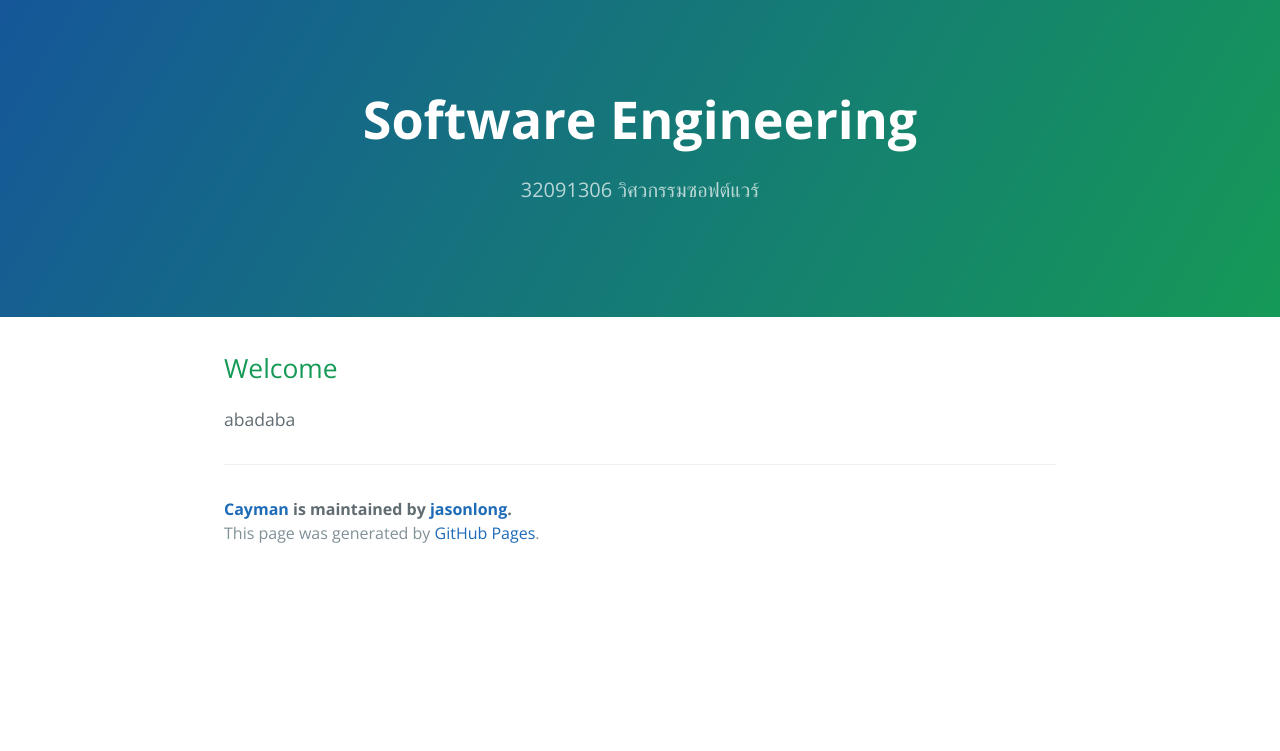
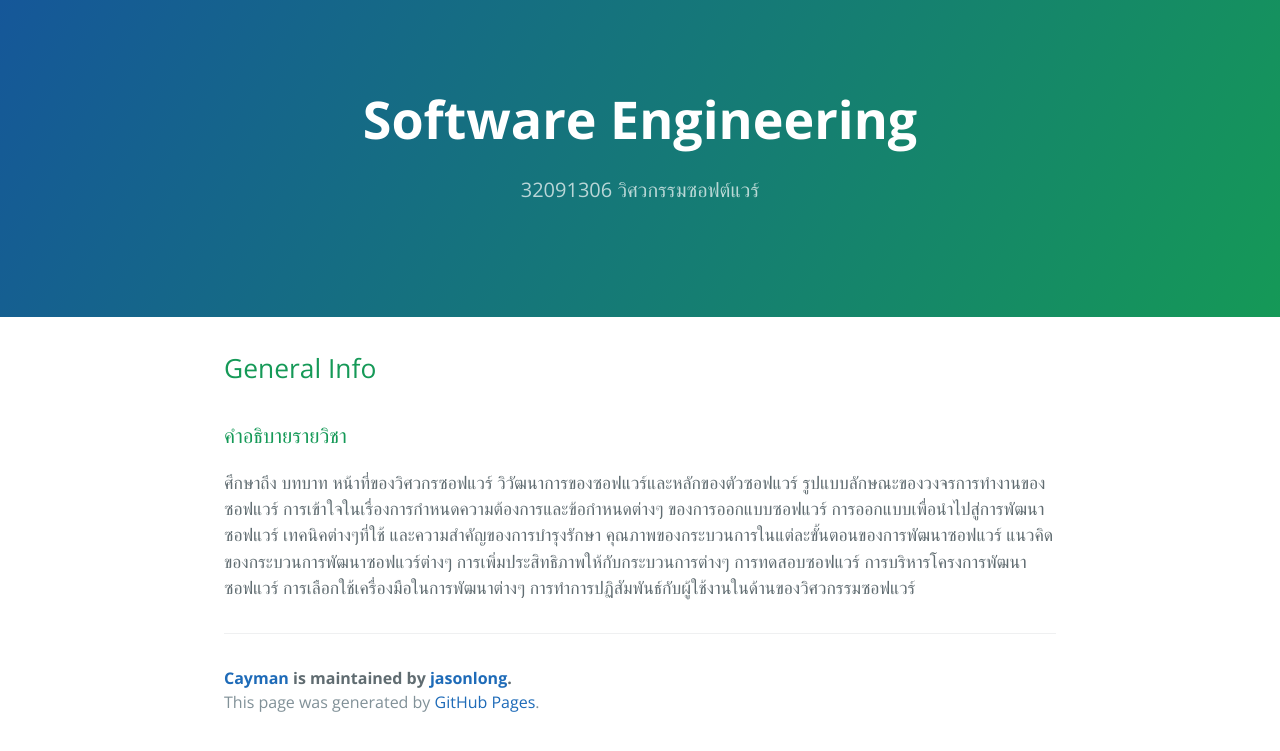
Before and after one commit to pratch/ml_course, a Jekyll site: the page built from index.md, in a window 1280 px wide. Shown: the top 751 px of the page. Built offline with Jekyll 4.4.1, drawn with Linux system fonts in a browser that asks for light colours.

Commit message:
Update index.md

```diff
--- a/index.md
+++ b/index.md
@@ -4,6 +4,8 @@ description: 32091306 วิศวกรรมซอฟต์แวร์
 layout: default
 ---
 
-## Welcome
+## General Info
 
-abadaba
+### คำอธิบายรายวิชา
+
+ศึกษาถึง บทบาท หน้าที่ของวิศวกรซอฟแวร์ วิวัฒนาการของซอฟแวร์และหลักของตัวซอฟแวร์ รูปแบบลักษณะของวงจรการทำงานของซอฟแวร์ การเข้าใจในเรื่องการกำหนดความต้องการและข้อกำหนดต่างๆ ของการออกแบบซอฟแวร์ การออกแบบเพื่อนำไปสู่การพัฒนาซอฟแวร์ เทคนิคต่างๆที่ใช้ และความสำคัญของการบำรุงรักษา คุณภาพของกระบวนการในแต่ละขั้นตอนของการพัฒนาซอฟแวร์ แนวคิดของกระบวนการพัฒนาซอฟแวร์ต่างๆ การเพิ่มประสิทธิภาพให้กับกระบวนการต่างๆ การทดสอบซอฟแวร์ การบริหารโครงการพัฒนาซอฟแวร์ การเลือกใช้เครื่องมือในการพัฒนาต่างๆ การทำการปฏิสัมพันธ์กับผู้ใช้งานในด้านของวิศวกรรมซอฟแวร์
```
